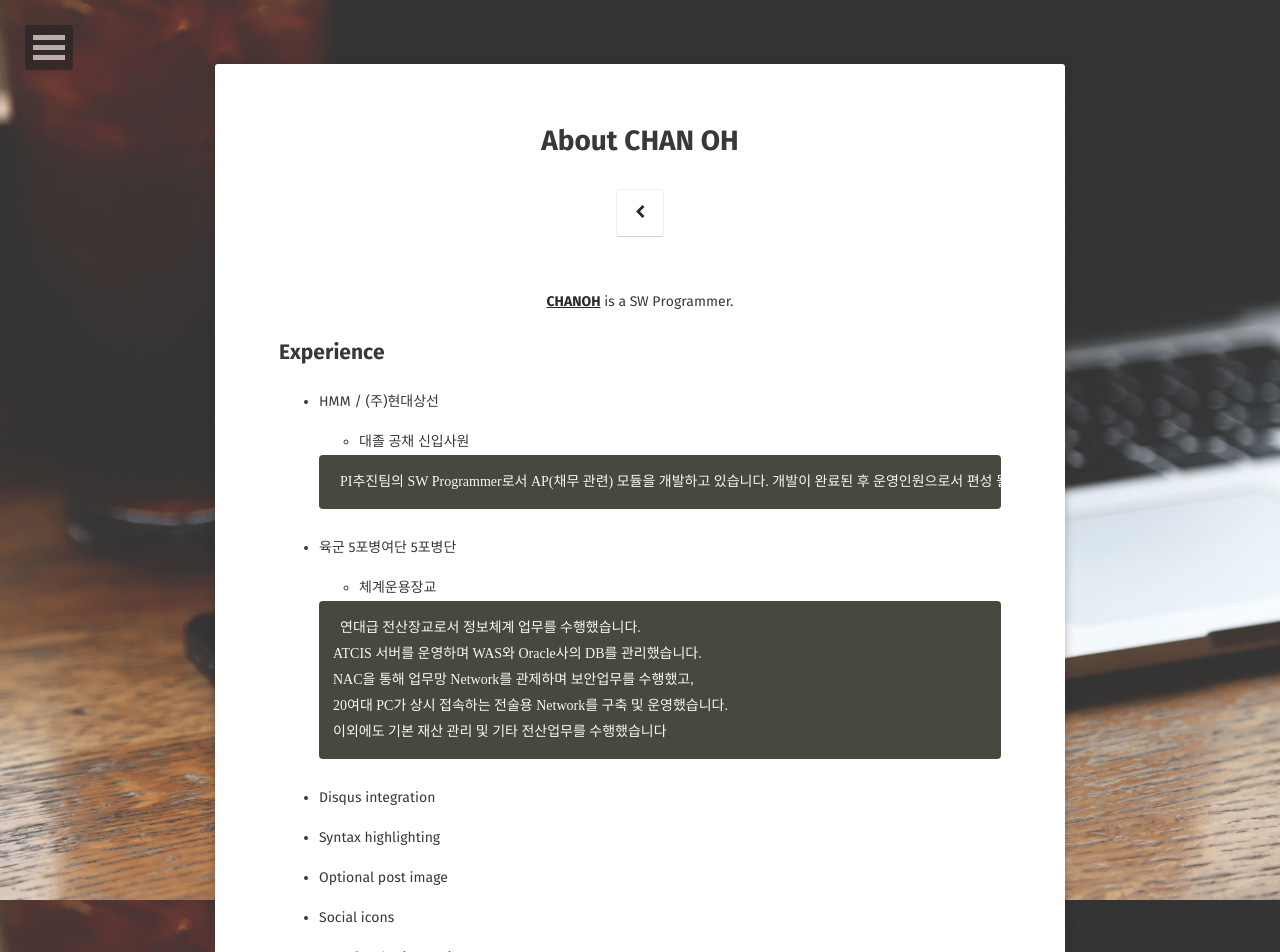
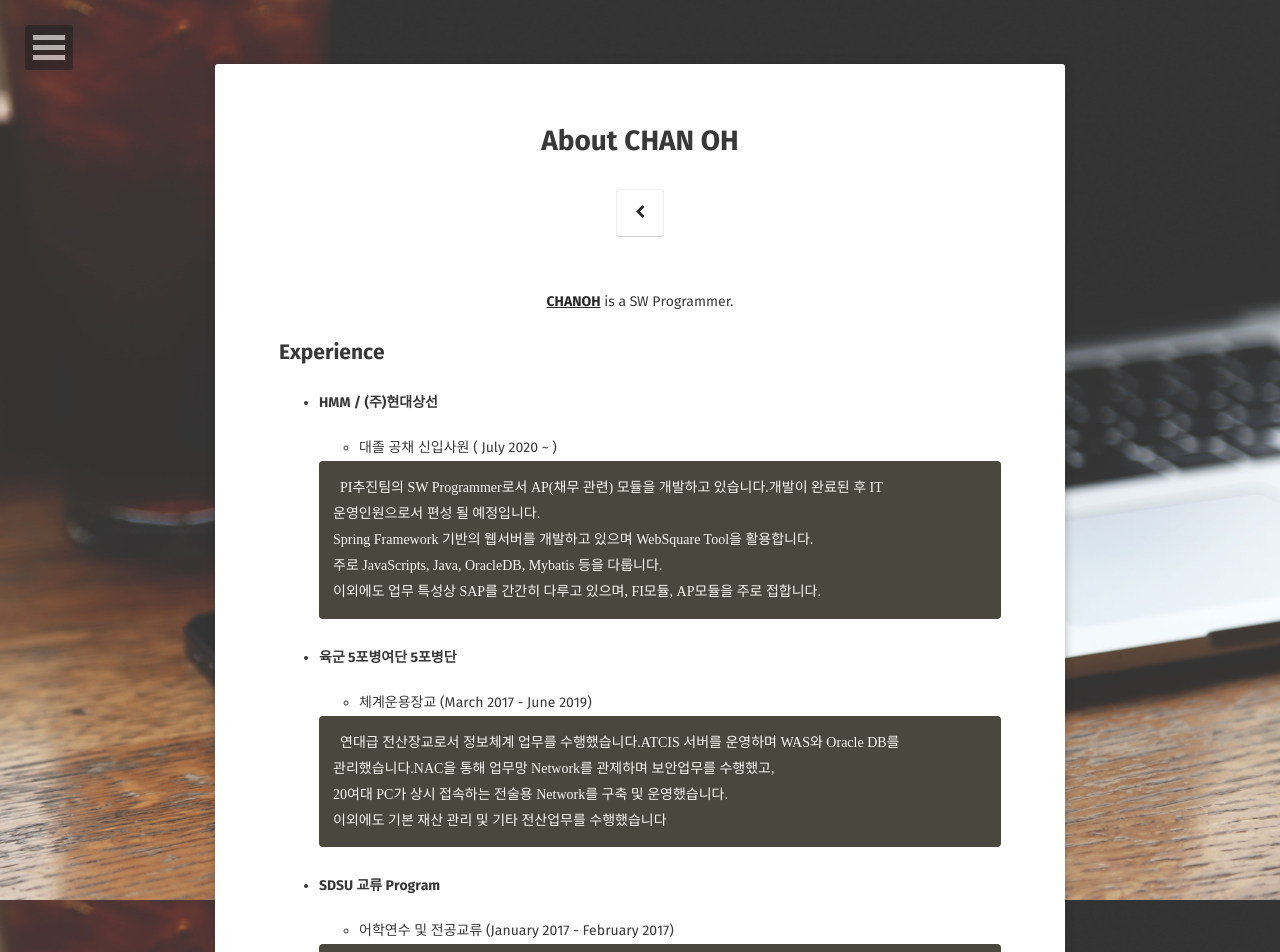
Before and after one commit to ChanohJEONG/chanohjeong.github.io, a Jekyll site: the page built from about/index.md, in a window 1280 px wide and 1400 px high. Shown: the top 952 px of the window. Built offline with Jekyll 4.4.1, drawn with Linux system fonts in a browser that asks for light colours; some web fonts are replaced; some of the changed text lies outside the part shown.

Commit message:
modifying about Me

````diff
--- a/about/index.md
+++ b/about/index.md
@@ -9,33 +9,56 @@
 <center><a href="{{ site.url }}"><b>CHANOH</b></a>  is a SW Programmer.</center>
 
 ## Experience
-* HMM / (주)현대상선
+* #### HMM / (주)현대상선
 
-  * 대졸 공채 신입사원
+  * 대졸 공채 신입사원  ( July 2020 ~ )
 
   ```html
-  PI추진팀의 SW Programmer로서 AP(채무 관련) 모듈을 개발하고 있습니다. 개발이 완료된 후 운영인원으로서 편성 될 예정입니다. Spring Framework 기반의 웹서버를 다루며 크게 JavaScripts, Java, OracleDB, Mybatis 등을 사용합니다. 이외에도 업무 특성상 SAP를 간간히 다루고 있으며, FI모듈, AP모듈을 주로 다룹니다.
+  PI추진팀의 SW Programmer로서 AP(채무 관련) 모듈을 개발하고 있습니다.개발이 완료된 후 IT
+  운영인원으로서 편성 될 예정입니다.
+  Spring Framework 기반의 웹서버를 개발하고 있으며 WebSquare Tool을 활용합니다.
+  주로 JavaScripts, Java, OracleDB, Mybatis 등을 다룹니다.
+  이외에도 업무 특성상 SAP를 간간히 다루고 있으며, FI모듈, AP모듈을 주로 접합니다.
   ```
 
 
 
-* 육군 5포병여단 5포병단
+* #### 육군 5포병여단 5포병단
 
-  * 체계운용장교
+  * 체계운용장교 (March 2017 - June 2019)
 
   ```html
-  연대급 전산장교로서 정보체계 업무를 수행했습니다.
-  ATCIS 서버를 운영하며 WAS와 Oracle사의 DB를 관리했습니다.
-  NAC을 통해 업무망 Network를 관제하며 보안업무를 수행했고,
+  연대급 전산장교로서 정보체계 업무를 수행했습니다.ATCIS 서버를 운영하며 WAS와 Oracle DB를
+  관리했습니다.NAC을 통해 업무망 Network를 관제하며 보안업무를 수행했고,
   20여대 PC가 상시 접속하는 전술용 Network를 구축 및 운영했습니다.
   이외에도 기본 재산 관리 및 기타 전산업무를 수행했습니다
   ```
 
 
 
-* Disqus integration
+* #### SDSU 교류 Program
 
-* Syntax highlighting
+  *  어학연수 및 전공교류 (January 2017 - February 2017)
+
+  ```html
+  5주간 샌디에고주립대학을 다니며 어학연수를 했으며,
+  매주 연구실을 방문하여 VR 관련 기술을 체험하며 전공을 교류하였습니다.
+  ```
+
+
+
+* #### 지영석 글로벌 봉사단
+
+  * 우즈베키스탄 태양광 랜턴 사업 (September 2016 - January 2017)
+
+  ```html
+  차별성 있는 주제를 선정하여 추진한 끝에 880만 원의 장학금을 지원받았습니다.
+  UN SDGs 중 `모두를 위한 깨끗한 에너지`라는 주제를 구체화 하였고, 밀알복지재단의 '라이팅
+  칠드런'을 벤치마크 하였습니다.페르가나 37학교의 초중학생과 함께 한국을 소개하며 태양광랜턴
+  을 조립하였고, 음식을 나눠먹으며 교류하였습니다.
+  ```
+
+
 
 * Optional post image
 
````
